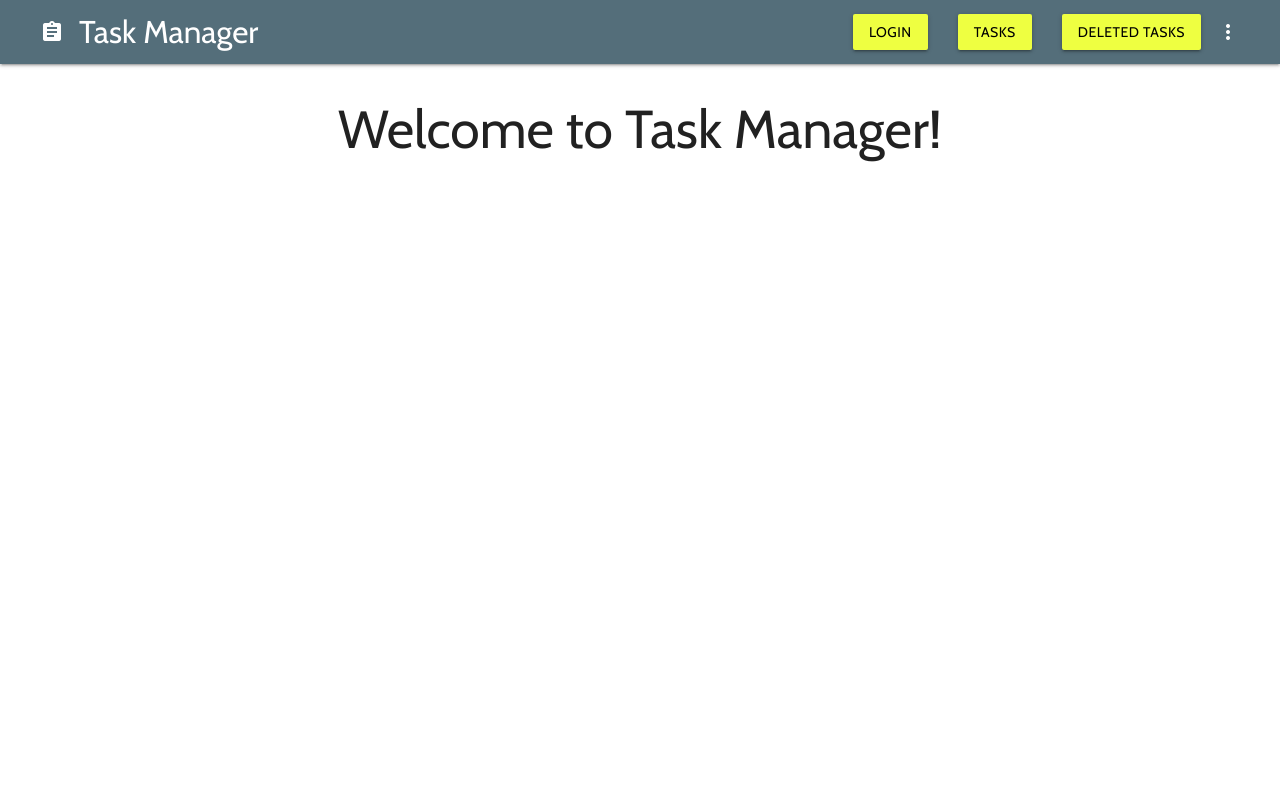
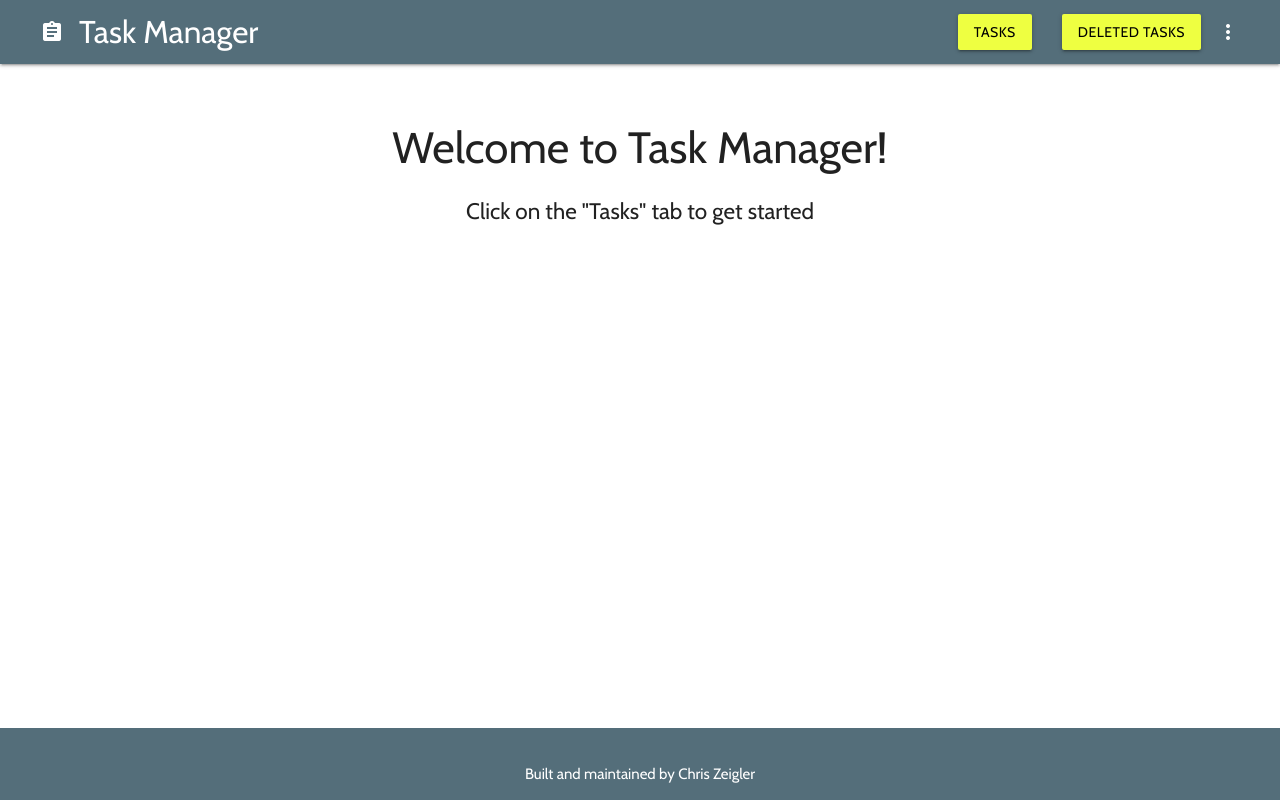
Before and after one commit to zigybass/React-Task-Manager, a React (Create React App) app: page / in a window 1280 px wide. Built offline with nearby package versions, Linux system fonts and the light colour scheme.

Commit message:
added and styled Footer

```diff
--- a/src/App.js
+++ b/src/App.js
@@ -3,7 +3,7 @@ import { BrowserRouter as Router, Route } from "react-router-dom";
 import "./js/code";
 import "./css/style.css"
 import Header from "./components/layout/Header";
-// import Footer from "./components/layout/Footer";
+import Footer from "./components/layout/Footer";
 import Input from "./components/Input";
 import TaskList from "./components/TaskList";
 import Login from "./components/pages/Login";
@@ -71,7 +71,7 @@ class App extends React.Component {
       <Deleted deleted={this.state.deleted} finalDel={this.finalDel}/>
     </Route>
     </div>
-
+    <Footer />
     </ Router>
 
   )};
--- a/src/components/layout/Footer.js
+++ b/src/components/layout/Footer.js
@@ -2,15 +2,9 @@ import React from "react";
 
 function Footer() {
   return (
-    <div>
-      <footer className="page-footer">
-        <div className="container">
-          <div className="col 16 s12">
-            <p>Footer Content</p>
-          </div>
-        </div>
+      <footer className="page-footer blue-grey darken-1">
+      <p style={{ textAlign: "center"}}>Built and maintained by Chris Zeigler</p>
       </footer>
-    </div>
   );
 }
 
--- a/src/components/layout/Header.js
+++ b/src/components/layout/Header.js
@@ -11,9 +11,9 @@ function Header() {
           </div>
           <ul className="right hide-on-med-and-down topHeader">
             <li>
-              <Link to="/login" className="waves-effect lime accent-2 black-text waves-dark btn">
+              {/* <Link to="/login" className="waves-effect lime accent-2 black-text waves-dark btn">
                 Login
-              </Link>
+              </Link> */}
               <Link to="/tasks" className="waves-effect lime accent-2 black-text waves-dark btn">
                 Tasks
               </Link>
--- a/src/components/pages/Splash.js
+++ b/src/components/pages/Splash.js
@@ -4,8 +4,9 @@ const Splash = () => {
 
     return (
 
-        <div className="container">
-            <h2 style={{ textAlign: "center" }}>Welcome to Task Manager!</h2>
+        <div className="container splashCont">
+            <h3 style={{ textAlign: "center" }}>Welcome to Task Manager!</h3>
+            <p style={{ textAlign: "center", fontSize: "1.5rem" }}>Click on the "Tasks" tab to get started</p>
         </div>
     )
 
--- a/src/css/style.css
+++ b/src/css/style.css
@@ -4,8 +4,11 @@ body {
 
 .page-footer {
     position: fixed;
+    left: 0;
+    right: 0;
     bottom: 0;
     display: block;
+    z-index: 1;
 }
 
 .topHeader {
@@ -17,7 +20,7 @@ body {
 }
 
 .inputCont {
-    margin-top: 40px;
+    margin-top: 60px;
 }
 
 .loginCont {
@@ -68,6 +71,10 @@ body {
     border: 14px solid #546e7a;
 }
 
+.splashCont {
+    margin-top: 60px;
+}
+
 @keyframes rotate {
     from { transform: rotate(0deg) }
     to { transform: rotate(360deg); }
```
